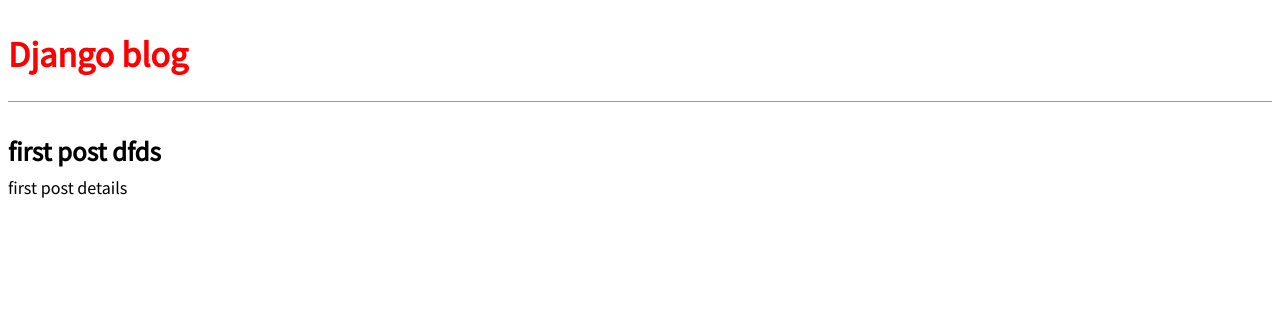
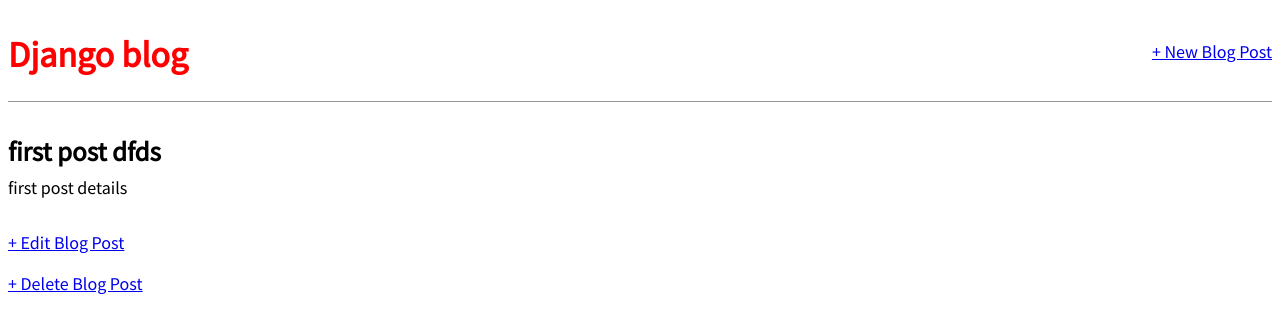
Before and after one commit to Ivanshamir/simple-django-blog-project, a Django app: page /post/1/ in a window 1280 px wide. Shown: the top 333 px of the page. Run offline with Django 3.2, Linux system fonts and the light colour scheme; data comes from the database, SQL or seed files in the repository; both versions use the stored data as it was after the commit.

Commit message:
Add CRUD functionality of post

```diff
--- a/blog/models.py
+++ b/blog/models.py
@@ -1,5 +1,5 @@
 from django.db import models
-
+from django.urls import reverse
 # Create your models here.
 class Post(models.Model):
     title = models.CharField(max_length=200)
@@ -11,3 +11,6 @@ class Post(models.Model):
 
     def __str__(self):
         return self.title
+
+    def get_absolute_url(self):
+        return reverse('post_detail', args=[str(self.id)])
--- a/blog/urls.py
+++ b/blog/urls.py
@@ -4,4 +4,9 @@ from . import views
 urlpatterns = [
     path('', views.BlogListView.as_view(), name='home'),
     path('post/<int:pk>/', views.BlogDetailView.as_view(), name='post_detail'),
+    path('post/new/', views.BlogCreateView.as_view(), name='post_new'),
+    path('post/<int:pk>/edit/',
+         views.BlogUpdateView.as_view(), name='post_edit'),
+    path('post/<int:pk>/delete/',
+         views.BlogDeleteView.as_view(), name='post_delete'),
 ]
--- a/blog/views.py
+++ b/blog/views.py
@@ -2,7 +2,9 @@ from django.shortcuts import render
 
 # Create your views here.
 from django.views.generic import ListView, DetailView
+from django.views.generic.edit import CreateView, UpdateView, DeleteView
 from . models import Post
+from django.urls import reverse_lazy
 
 class BlogListView(ListView):
     model = Post
@@ -12,3 +14,18 @@ class BlogDetailView(DetailView):
     model = Post
     template_name = 'post_detail.html'
     context_object_name = 'anything_you_want'
+
+class BlogCreateView(CreateView):
+    model = Post
+    template_name = 'post_new.html'
+    fields = '__all__'
+
+class BlogUpdateView(UpdateView):
+    model = Post
+    fields = ['title', 'body']
+    template_name = 'post_edit.html'
+
+class BlogDeleteView(DeleteView):
+    model = Post
+    template_name = 'post_delete.html'
+    success_url = reverse_lazy('home')
--- a/templates/base.html
+++ b/templates/base.html
@@ -8,7 +8,12 @@
 </head>
 <body>
     <header>
-        <h1><a href="/">Django blog</a></h1>
+        <div class="nav-left">
+            <h1><a href="/">Django blog</a></h1>
+        </div>
+        <div class="nav-right">
+            <a href="{% url 'post_new' %}">+ New Blog Post</a>
+        </div>
     </header>
 
     <div class="container">
--- a/templates/post_detail.html
+++ b/templates/post_detail.html
@@ -5,4 +5,7 @@
         <h2>{{ anything_you_want.title }}</h2>
         <p>{{ anything_you_want.body }}</p>
     </div>
+
+    <p><a href="{% url 'post_edit' anything_you_want.pk %}">+ Edit Blog Post</a></p>
+    <p><a href="{% url 'post_delete' anything_you_want.pk %}">+ Delete Blog Post</a></p>
 {% endblock content %}
```
Also changed, not shown: blog/tests.py (+25 -0 lines), templates/post_delete.html (added, +9 -0 lines), templates/post_edit.html (added, +10 -0 lines), templates/post_new.html (added, +9 -0 lines), db.sqlite3.
